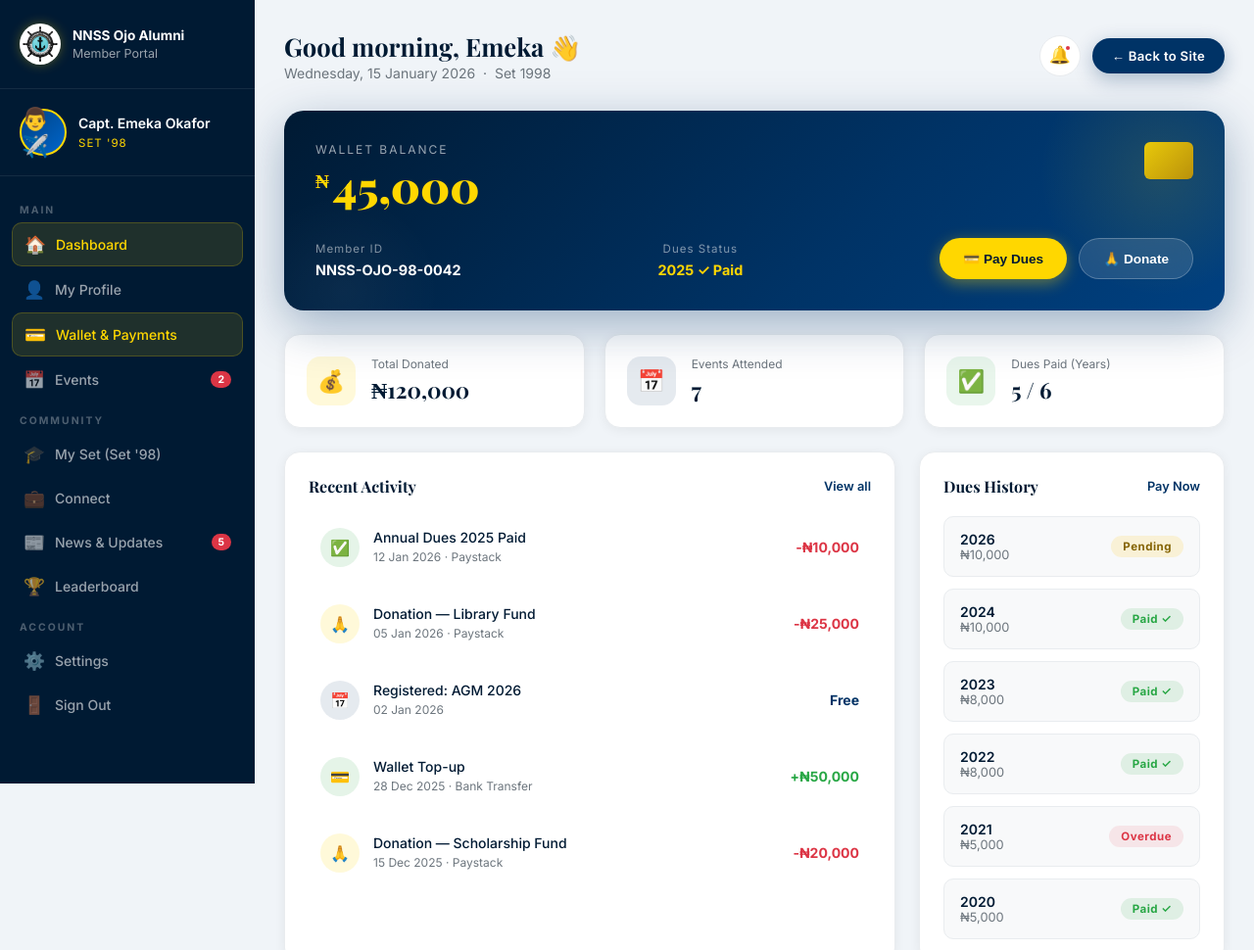
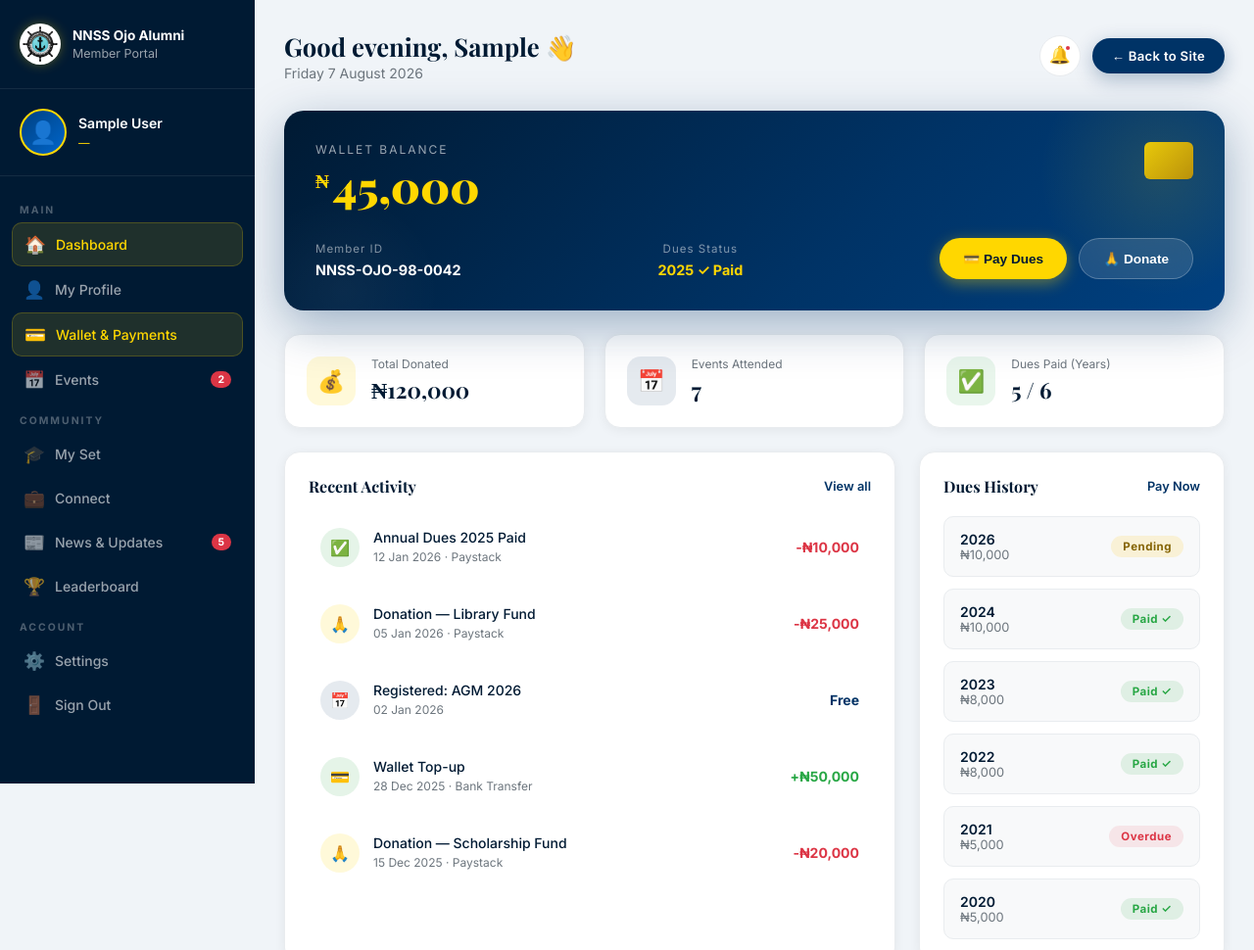
Before and after one commit to darlculus/nnssojoalumni, a plain HTML site: page portal.html in a window 1280 px wide. Shown: the top 970 px of the page at 98% size. Drawn offline with nearby package versions, Linux system fonts and the light colour scheme; sample sign-in values are in the browser's storage.

Commit message:
worked on entry portal information

```diff
--- a/portal.html
+++ b/portal.html
@@ -11,6 +11,8 @@
 <script>
   if (!sessionStorage.getItem('alumni-auth')) window.location.replace('login.html');
   else document.body.style.visibility = '';
+  // TODO (backend): replace sessionStorage read with decoded JWT / session API call
+  var _u = JSON.parse(sessionStorage.getItem('alumni-user') || '{"firstName":"Member","name":"Member","set":""}');
 </script>
 
 <div class="portal-layout">
@@ -26,10 +28,10 @@
     </div>
 
     <div class="sidebar-user">
-      <div class="sidebar-avatar">👨✈️</div>
+      <div class="sidebar-avatar" id="sb-avatar">👤</div>
       <div class="sidebar-user-info">
-        <span>Capt. Emeka Okafor</span>
-        <span>SET '98</span>
+        <span id="sb-name">Member</span>
+        <span id="sb-set">—</span>
       </div>
     </div>
 
@@ -50,8 +52,8 @@
       </a>
 
       <div class="nav-section-label">Community</div>
-      <a href="sets.html" class="sidebar-nav-item">
-        <span class="nav-icon">🎓</span> My Set (Set '98)
+      <a href="sets.html" class="sidebar-nav-item" id="sb-set-link">
+        <span class="nav-icon">🎓</span> My Set
       </a>
       <a href="connect.html" class="sidebar-nav-item">
         <span class="nav-icon">💼</span> Connect
@@ -68,7 +70,7 @@
       <a href="profile.html" class="sidebar-nav-item">
         <span class="nav-icon">⚙️</span> Settings
       </a>
-      <a href="login.html" class="sidebar-nav-item">
+      <a href="#" onclick="signOut()" class="sidebar-nav-item">
         <span class="nav-icon">🚪</span> Sign Out
       </a>
     </nav>
@@ -80,8 +82,8 @@
     <!-- Topbar -->
     <div class="portal-topbar">
       <div>
-        <h1>Good morning, Emeka 👋</h1>
-        <p>Wednesday, 15 January 2026 &nbsp;·&nbsp; Set 1998</p>
+        <h1 id="topbar-greeting">Welcome 👋</h1>
+        <p id="topbar-meta">—</p>
       </div>
       <div class="topbar-actions">
         <button class="notif-btn" title="Notifications">
@@ -388,5 +390,37 @@
 </div>
 
 <script src="js/portal.js"></script>
+<script>
+  // TODO (backend): remove this block and populate from API response instead
+  (function () {
+    var u = _u;
+    var firstName = u.firstName || u.name.split(' ')[0] || 'Member';
+    var fullName = u.name || 'Member';
+    var setYear = u.set ? 'Set ' + u.set : 'Set —';
+    var setShort = u.set ? "'" + String(u.set).slice(2) : '—';
+
+    // Greeting by time of day
+    var hr = new Date().getHours();
+    var greeting = hr < 12 ? 'Good morning' : hr < 17 ? 'Good afternoon' : 'Good evening';
+    document.getElementById('topbar-greeting').textContent = greeting + ', ' + firstName + ' 👋';
+
+    // Date line
+    var dateStr = new Date().toLocaleDateString('en-GB', { weekday:'long', day:'numeric', month:'long', year:'numeric' });
+    document.getElementById('topbar-meta').innerHTML = dateStr + (u.set ? ' &nbsp;·&nbsp; ' + setYear : '');
+
+    // Sidebar
+    document.getElementById('sb-name').textContent = fullName;
+    document.getElementById('sb-set').textContent = u.set ? setYear : '—';
+    if (u.set) document.getElementById('sb-set-link').innerHTML = '<span class="nav-icon">🎓</span> My Set (' + setYear + ')';
+  })();
+
+  function signOut() {
+    // TODO (backend): also call logout API endpoint here
+    sessionStorage.removeItem('alumni-auth');
+    sessionStorage.removeItem('alumni-user');
+    sessionStorage.removeItem('wm-dismissed');
+    window.location.href = 'index.html';
+  }
+</script>
 </body>
 </html>
```
Also changed, not shown: login.html (+10 -0 lines).
